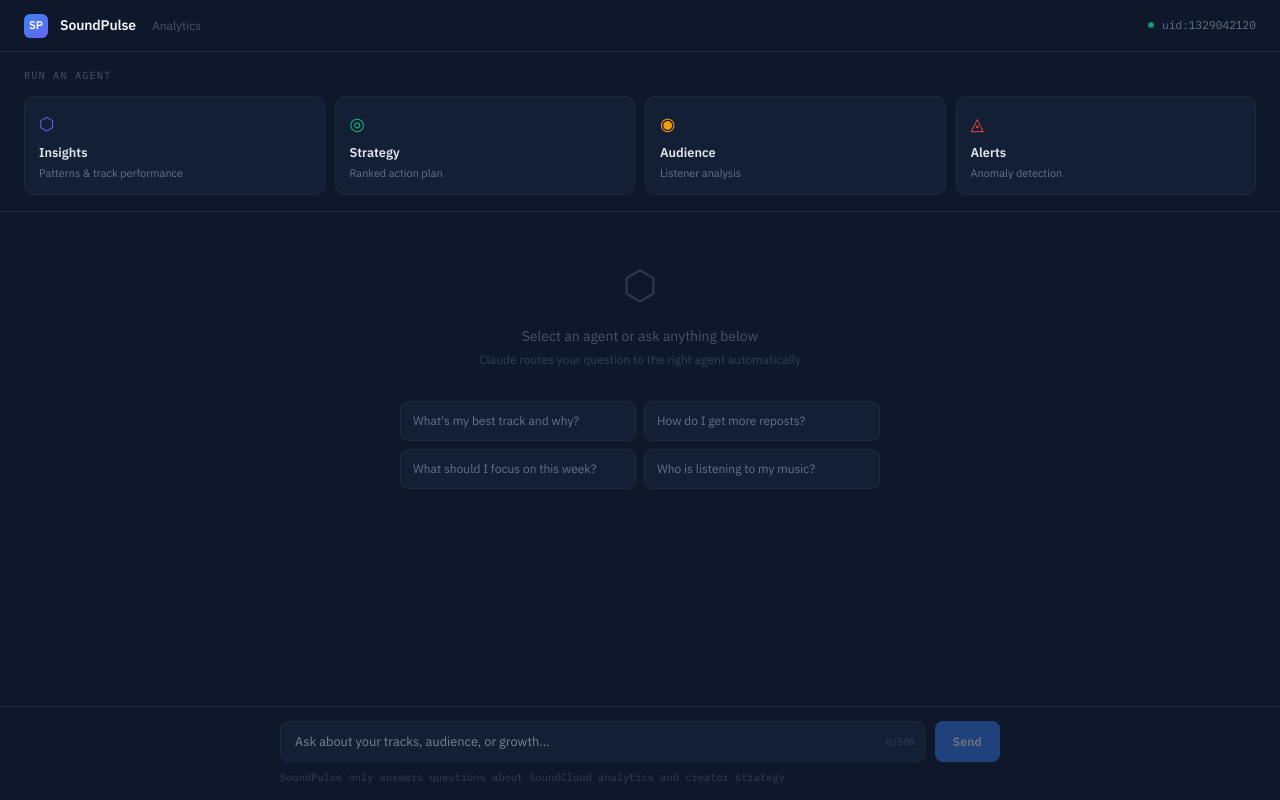
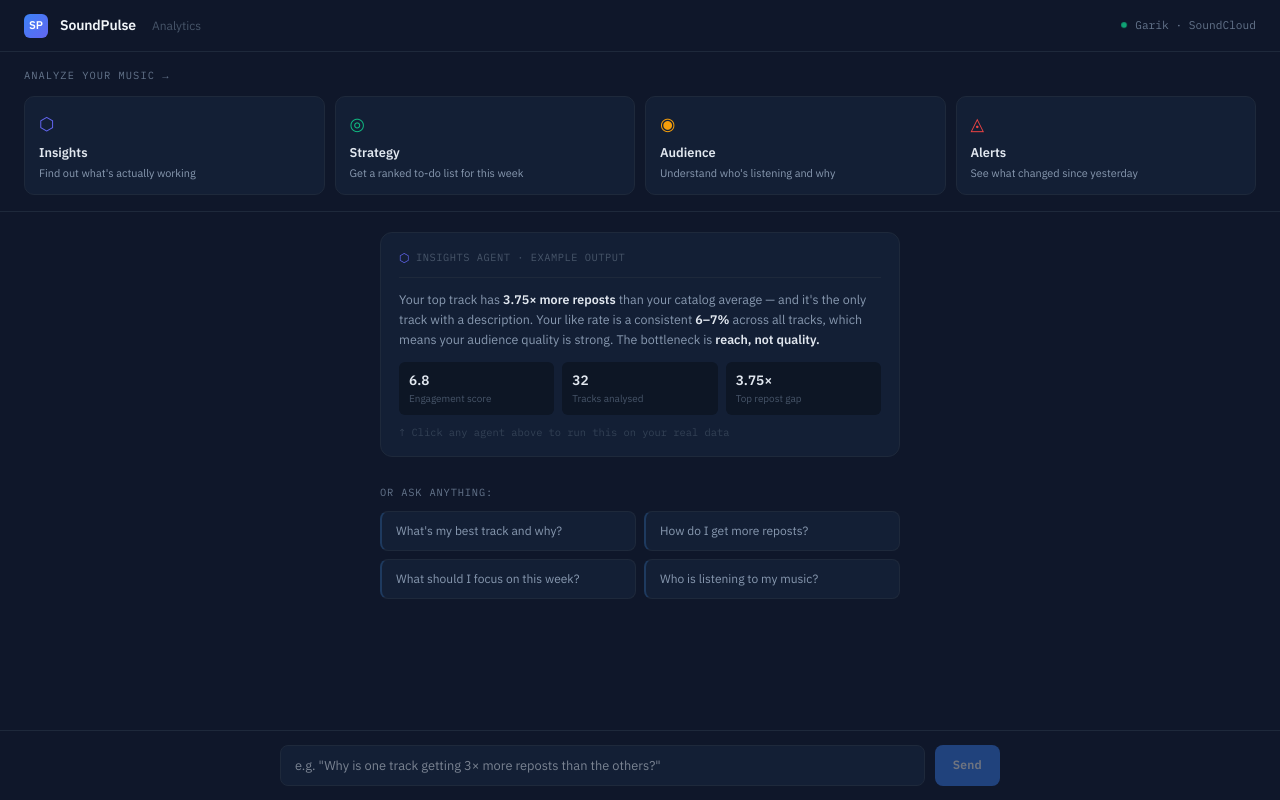
Before and after one commit to garyvish82-droid/soundpulse, a Next.js app in the folder dashboard/: page /dashboard in a window 1280 px wide. Built offline with nearby package versions, Linux system fonts and the light colour scheme.

Commit message:
ux: preview card, outcome copy, persistent chips, per-agent loading, better placeholder, username header

```diff
--- a/dashboard/app/dashboard/page.tsx
+++ b/dashboard/app/dashboard/page.tsx
@@ -7,45 +7,49 @@
     id: "get_insights",
     label: "Insights",
     icon: "⬡",
-    desc: "Patterns & track performance",
+    desc: "Find out what's actually working",
     color: "#6366f1",
     bg: "rgba(99,102,241,0.08)",
     border: "rgba(99,102,241,0.3)",
     glow: "rgba(99,102,241,0.15)",
-    tooltip: "Reads your last 32 tracks from SoundCloud. Compares plays, likes, reposts and comments across your catalog. Claude identifies what\'s working, what\'s underperforming, and why — with specific numbers.",
+    tooltip: "Reads your last 32 tracks from SoundCloud. Compares plays, likes, reposts and comments across your catalog. Claude identifies what's working, what's underperforming, and why — with specific numbers.",
+    loading: "Reading your tracks from SoundCloud...",
   },
   {
     id: "get_strategy",
     label: "Strategy",
     icon: "◎",
-    desc: "Ranked action plan",
+    desc: "Get a ranked to-do list for this week",
     color: "#10b981",
     bg: "rgba(16,185,129,0.08)",
     border: "rgba(16,185,129,0.3)",
     glow: "rgba(16,185,129,0.15)",
     tooltip: "Takes your latest insight report and builds a ranked 5-step action plan. Each action has a timeframe, expected impact, and rationale tied to your actual data. Ask with a goal like \"more reposts\" to get a focused plan.",
+    loading: "Building your action plan from latest insights...",
   },
   {
     id: "get_audience",
     label: "Audience",
     icon: "◉",
-    desc: "Listener analysis",
+    desc: "Understand who's listening and why",
     color: "#f59e0b",
     bg: "rgba(245,158,11,0.08)",
     border: "rgba(245,158,11,0.3)",
     glow: "rgba(245,158,11,0.15)",
     tooltip: "Analyses your engagement score, like rate, and catalog patterns to profile your listener base. Tells you whether your audience is casual or loyal, and what your growth ceiling looks like based on current signals.",
+    loading: "Analysing your listener patterns...",
   },
   {
     id: "get_alerts",
     label: "Alerts",
     icon: "◬",
-    desc: "Anomaly detection",
+    desc: "See what changed since yesterday",
     color: "#ef4444",
     bg: "rgba(239,68,68,0.08)",
     border: "rgba(239,68,68,0.3)",
     glow: "rgba(239,68,68,0.15)",
     tooltip: "Compares your two most recent SoundCloud snapshots (collected every 15 min). Flags any metric that spiked >15% or dropped >10% — plays, likes, reposts, or comments — and tells you exactly what to do about it.",
+    loading: "Scanning for spikes and drops across your tracks...",
   },
 ];
 
@@ -168,7 +172,6 @@
       flexDirection: "column",
       fontFamily: "'IBM Plex Sans', 'Helvetica Neue', sans-serif",
     }}>
-      {/* Google Fonts */}
       <style>{`
         @import url('https://fonts.googleapis.com/css2?family=IBM+Plex+Sans:wght@300;400;500;600&family=IBM+Plex+Mono:wght@400;500&display=swap');
         * { box-sizing: border-box; margin: 0; padding: 0; }
@@ -179,8 +182,10 @@
         @keyframes bounce { 0%,100%{transform:translateY(0)} 50%{transform:translateY(-4px)} }
         @keyframes fadeIn { from{opacity:0;transform:translateY(6px)} to{opacity:1;transform:translateY(0)} }
         @keyframes tooltipIn { from{opacity:0;transform:translateY(4px)} to{opacity:1;transform:translateY(0)} }
+        @keyframes shimmer { 0%{opacity:0.4} 50%{opacity:0.8} 100%{opacity:0.4} }
         .agent-tooltip { display: none; }
         .agent-btn:hover .agent-tooltip { display: block; animation: tooltipIn 0.15s ease forwards; }
+        .suggestion-chip:hover { border-color: #3b82f6 !important; color: #e2e8f0 !important; background: rgba(59,130,246,0.06) !important; }
       `}</style>
 
       {/* Header */}
@@ -204,18 +209,14 @@
         </div>
         <div style={{ display: "flex", alignItems: "center", gap: "0.5rem" }}>
           <div style={{ width: "6px", height: "6px", borderRadius: "50%", background: "#10b981", animation: "pulse-dot 2s infinite" }} />
-          <span style={{ fontSize: "0.7rem", color: "#64748b", fontFamily: "'IBM Plex Mono', monospace" }}>uid:1329042120</span>
+          <span style={{ fontSize: "0.7rem", color: "#64748b", fontFamily: "'IBM Plex Mono', monospace" }}>Garik · SoundCloud</span>
         </div>
       </header>
 
       {/* Agent Trigger Pads */}
-      <div style={{
-        padding: "1rem 1.5rem",
-        borderBottom: "1px solid #1e293b",
-        flexShrink: 0,
-      }}>
-        <p style={{ fontSize: "0.65rem", color: "#475569", letterSpacing: "0.1em", textTransform: "uppercase", marginBottom: "0.75rem", fontFamily: "'IBM Plex Mono', monospace" }}>
-          Run an agent
+      <div style={{ padding: "1rem 1.5rem", borderBottom: "1px solid #1e293b", flexShrink: 0 }}>
+        <p style={{ fontSize: "0.65rem", color: "#64748b", letterSpacing: "0.1em", textTransform: "uppercase", marginBottom: "0.75rem", fontFamily: "'IBM Plex Mono', monospace" }}>
+          Analyze your music →
         </p>
         <div style={{ display: "grid", gridTemplateColumns: "repeat(4, 1fr)", gap: "0.625rem" }}>
           {AGENTS.map((agent) => {
@@ -262,7 +263,8 @@
               >
                 <div style={{ fontSize: "1.1rem", marginBottom: "0.4rem", color: agent.color }}>{agent.icon}</div>
                 <div style={{ fontSize: "0.8rem", fontWeight: 600, color: "#e2e8f0", marginBottom: "0.2rem" }}>{agent.label}</div>
-                <div style={{ fontSize: "0.68rem", color: "#64748b", lineHeight: 1.3 }}>{agent.desc}</div>
+                <div style={{ fontSize: "0.68rem", color: "#8899b0", lineHeight: 1.3 }}>{agent.desc}</div>
+                {/* Tooltip */}
                 <div className="agent-tooltip" style={{
                   position: "absolute", bottom: "calc(100% + 8px)", left: "50%",
                   transform: "translateX(-50%)",
@@ -276,7 +278,8 @@
                   lineHeight: 1.55,
                   zIndex: 50,
                   pointerEvents: "none",
-                  boxShadow: `0 4px 20px rgba(0,0,0,0.4), 0 0 0 1px ${agent.border}`,
+                  boxShadow: `0 4px 20px rgba(0,0,0,0.4)`,
+                  textAlign: "left",
                 }}>
                   <div style={{ color: agent.color, fontSize: "0.65rem", fontWeight: 600, marginBottom: "0.3rem", letterSpacing: "0.06em", textTransform: "uppercase" }}>{agent.label} agent</div>
                   {agent.tooltip}
@@ -303,27 +306,50 @@
       {/* Messages */}
       <div style={{ flex: 1, overflowY: "auto", padding: "1.25rem 1.5rem" }}>
         {isEmpty ? (
-          <div style={{ display: "flex", flexDirection: "column", alignItems: "center", justifyContent: "center", minHeight: "280px", gap: "2rem" }}>
-            <div style={{ textAlign: "center" }}>
-              <div style={{ fontSize: "2.5rem", marginBottom: "0.75rem", opacity: 0.15 }}>⬡</div>
-              <p style={{ color: "#475569", fontSize: "0.875rem" }}>Select an agent or ask anything below</p>
-              <p style={{ color: "#334155", fontSize: "0.75rem", marginTop: "0.25rem" }}>Claude routes your question to the right agent automatically</p>
+          <div style={{ display: "flex", flexDirection: "column", alignItems: "center", justifyContent: "center", minHeight: "300px", gap: "1.75rem" }}>
+
+            {/* Preview card */}
+            <div style={{ width: "100%", maxWidth: "520px", background: "#131f35", border: "1px solid #1e293b", borderRadius: "12px", padding: "1rem 1.125rem" }}>
+              <div style={{ display: "flex", alignItems: "center", gap: "0.4rem", marginBottom: "0.75rem", paddingBottom: "0.625rem", borderBottom: "1px solid #1e293b" }}>
+                <span style={{ color: "#6366f1", fontSize: "0.75rem" }}>⬡</span>
+                <span style={{ color: "#475569", fontSize: "0.65rem", fontFamily: "'IBM Plex Mono', monospace", letterSpacing: "0.05em" }}>INSIGHTS AGENT · EXAMPLE OUTPUT</span>
               </div>
-            <div style={{ display: "grid", gridTemplateColumns: "1fr 1fr", gap: "0.5rem", width: "100%", maxWidth: "480px" }}>
+              <p style={{ fontSize: "0.78rem", color: "#8899b0", lineHeight: 1.6, marginBottom: "0.75rem" }}>
+                Your top track has <strong style={{ color: "#e2e8f0" }}>3.75× more reposts</strong> than your catalog average — and it's the only track with a description. Your like rate is a consistent <strong style={{ color: "#e2e8f0" }}>6–7%</strong> across all tracks, which means your audience quality is strong. The bottleneck is <strong style={{ color: "#e2e8f0" }}>reach, not quality.</strong>
+              </p>
+              <div style={{ display: "flex", gap: "0.5rem" }}>
+                {[["6.8", "Engagement score"], ["32", "Tracks analysed"], ["3.75×", "Top repost gap"]].map(([val, label]) => (
+                  <div key={label} style={{ flex: 1, background: "#0d1625", borderRadius: "6px", padding: "0.5rem 0.625rem" }}>
+                    <div style={{ fontSize: "0.85rem", fontWeight: 600, color: "#e2e8f0" }}>{val}</div>
+                    <div style={{ fontSize: "0.62rem", color: "#475569", marginTop: "0.1rem" }}>{label}</div>
+                  </div>
+                ))}
+              </div>
+              <div style={{ marginTop: "0.625rem", fontSize: "0.65rem", color: "#334155", fontFamily: "'IBM Plex Mono', monospace" }}>
+                ↑ Click any agent above to run this on your real data
+              </div>
+            </div>
+
+            {/* Suggestion chips */}
+            <div style={{ width: "100%", maxWidth: "520px" }}>
+              <p style={{ fontSize: "0.65rem", color: "#64748b", letterSpacing: "0.08em", textTransform: "uppercase", marginBottom: "0.625rem", fontFamily: "'IBM Plex Mono', monospace" }}>
+                Or ask anything:
+              </p>
+              <div style={{ display: "grid", gridTemplateColumns: "1fr 1fr", gap: "0.5rem" }}>
                 {SUGGESTIONS.map((s, i) => (
-                <button key={i} onClick={() => send(s)} style={{
-                  textAlign: "left", fontSize: "0.75rem", color: "#64748b",
+                  <button key={i} onClick={() => send(s)} className="suggestion-chip" style={{
+                    textAlign: "left", fontSize: "0.75rem", color: "#8899b0",
                     border: "1px solid #1e293b", borderRadius: "8px",
-                  padding: "0.625rem 0.75rem", background: "#131f35",
+                    padding: "0.625rem 0.875rem", background: "#131f35",
                     cursor: "pointer", transition: "all 0.15s",
-                }}
-                  onMouseEnter={e => { e.currentTarget.style.color = "#94a3b8"; e.currentTarget.style.borderColor = "#334155"; }}
-                  onMouseLeave={e => { e.currentTarget.style.color = "#64748b"; e.currentTarget.style.borderColor = "#1e293b"; }}
-                >
+                    borderLeft: "2px solid #1e3a5f",
+                  }}>
                     {s}
                   </button>
                 ))}
               </div>
+            </div>
+
           </div>
         ) : (
           <div style={{ maxWidth: "720px", margin: "0 auto", display: "flex", flexDirection: "column", gap: "1.25rem" }}>
@@ -374,12 +400,29 @@
                   {[0, 150, 300].map((delay, i) => (
                     <div key={i} style={{ width: "5px", height: "5px", borderRadius: "50%", background: "#3b82f6", animation: `bounce 0.8s ${delay}ms infinite` }} />
                   ))}
-                  <span style={{ color: "#475569", fontSize: "0.7rem", fontFamily: "'IBM Plex Mono', monospace", marginLeft: "0.25rem" }}>
-                    {activeAgent ? `${AGENTS.find(a => a.id === activeAgent)?.label} agent running...` : "Analyzing..."}
+                  <span style={{ color: "#64748b", fontSize: "0.7rem", fontFamily: "'IBM Plex Mono', monospace", marginLeft: "0.25rem" }}>
+                    {activeAgent ? AGENTS.find(a => a.id === activeAgent)?.loading : "Analyzing..."}
                   </span>
                 </div>
               </div>
             )}
+
+            {/* Persistent suggestion chips below conversation */}
+            {!loading && messages.length > 0 && (
+              <div style={{ display: "flex", gap: "0.5rem", flexWrap: "wrap", paddingTop: "0.25rem" }}>
+                {SUGGESTIONS.map((s, i) => (
+                  <button key={i} onClick={() => send(s)} className="suggestion-chip" style={{
+                    fontSize: "0.7rem", color: "#64748b",
+                    border: "1px solid #1e293b", borderRadius: "20px",
+                    padding: "0.35rem 0.75rem", background: "transparent",
+                    cursor: "pointer", transition: "all 0.15s",
+                  }}>
+                    {s}
+                  </button>
+                ))}
+              </div>
+            )}
+
             <div ref={bottomRef} />
           </div>
         )}
@@ -394,7 +437,7 @@
               value={input}
               onChange={(e) => setInput(e.target.value.slice(0, 500))}
               onKeyDown={(e) => e.key === "Enter" && !e.shiftKey && send(input)}
-              placeholder="Ask about your tracks, audience, or growth..."
+              placeholder='e.g. "Why is one track getting 3× more reposts than the others?"'
               disabled={loading}
               style={{
                 width: "100%", background: "#131f35", border: "1px solid #1e293b",
@@ -407,9 +450,11 @@
               onFocus={e => e.target.style.borderColor = "#3b82f6"}
               onBlur={e => e.target.style.borderColor = "#1e293b"}
             />
-            <span style={{ position: "absolute", right: "0.625rem", top: "50%", transform: "translateY(-50%)", fontSize: "0.6rem", color: "#334155", fontFamily: "'IBM Plex Mono', monospace" }}>
+            {input.length > 400 && (
+              <span style={{ position: "absolute", right: "0.625rem", top: "50%", transform: "translateY(-50%)", fontSize: "0.6rem", color: input.length > 480 ? "#ef4444" : "#64748b", fontFamily: "'IBM Plex Mono', monospace" }}>
                 {input.length}/500
               </span>
+            )}
           </div>
           <button
             onClick={() => send(input)}
@@ -428,9 +473,6 @@
             Send
           </button>
         </div>
-        <p style={{ maxWidth: "720px", margin: "0.5rem auto 0", fontSize: "0.65rem", color: "#334155", fontFamily: "'IBM Plex Mono', monospace" }}>
-          SoundPulse only answers questions about SoundCloud analytics and creator strategy
-        </p>
       </div>
     </div>
   );
```
Lines whose indentation alone changed are shown as unchanged.
